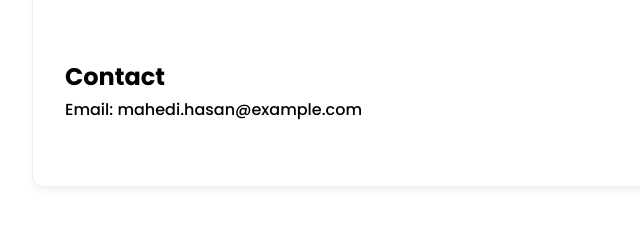
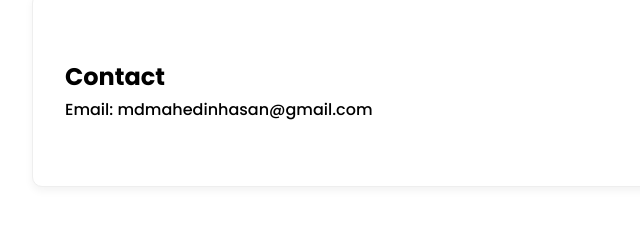
Before and after one commit to mdmahedihasan-16/mdmahedihasan.github.io, a plain HTML site: page index.html in a window 1280 px wide. Shown: the part 1117-1357 px from the top of the page, 0-640 px from the left. Drawn offline with Linux system fonts and the light colour scheme.

Commit message:
Update index.html

```diff
--- a/index.html
+++ b/index.html
@@ -52,7 +52,7 @@
 
     <section id="contact" class="reveal">
         <h2>Contact</h2>
-        <p>Email: mahedi.hasan@example.com</p>
+        <p>Email: mdmahedinhasan@gmail.com</p>
     </section>
 
     <footer>
```
